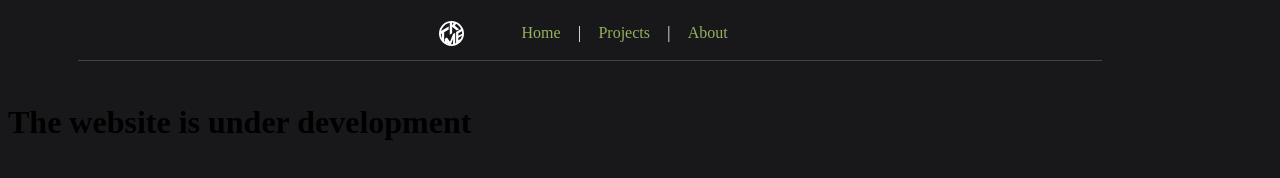
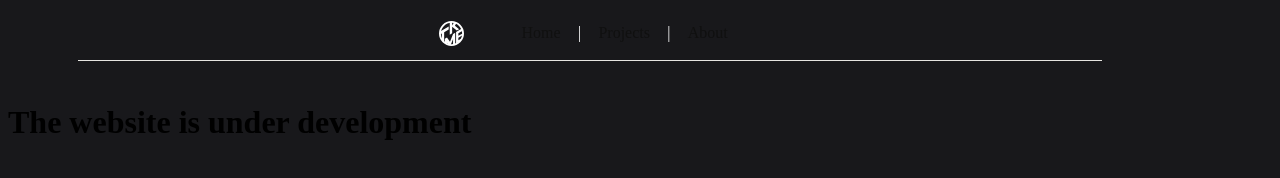
Before and after one commit to TMKE/TMKE.github.io, a plain HTML site: page docs/index.html in a window 1280 px wide. Drawn offline with Linux system fonts and the light colour scheme.

Commit message:
Changed the background color

```diff
--- a/docs/style/main.css
+++ b/docs/style/main.css
@@ -3,7 +3,7 @@ body {
 }
 
 hr {
-	background-color: #43434c;
+	background-color: #e6e5e1;
 	margin-top: 10pt;
 	width: 90%;
 	box-align: center;
@@ -23,7 +23,7 @@ li {
 
 li > a {
 	font-size: 12pt;
-	color: #94b15e;
+	color: #101010;
 	text-decoration: none;
 }
 
@@ -35,7 +35,7 @@ li > a:hover {
 header {
 	display: block;
 	width: 90%;
-	vertical-align: middle;
+	/* vertical-align: middle; */
 	text-align: center;
 	padding: 10pt;
 }
```
